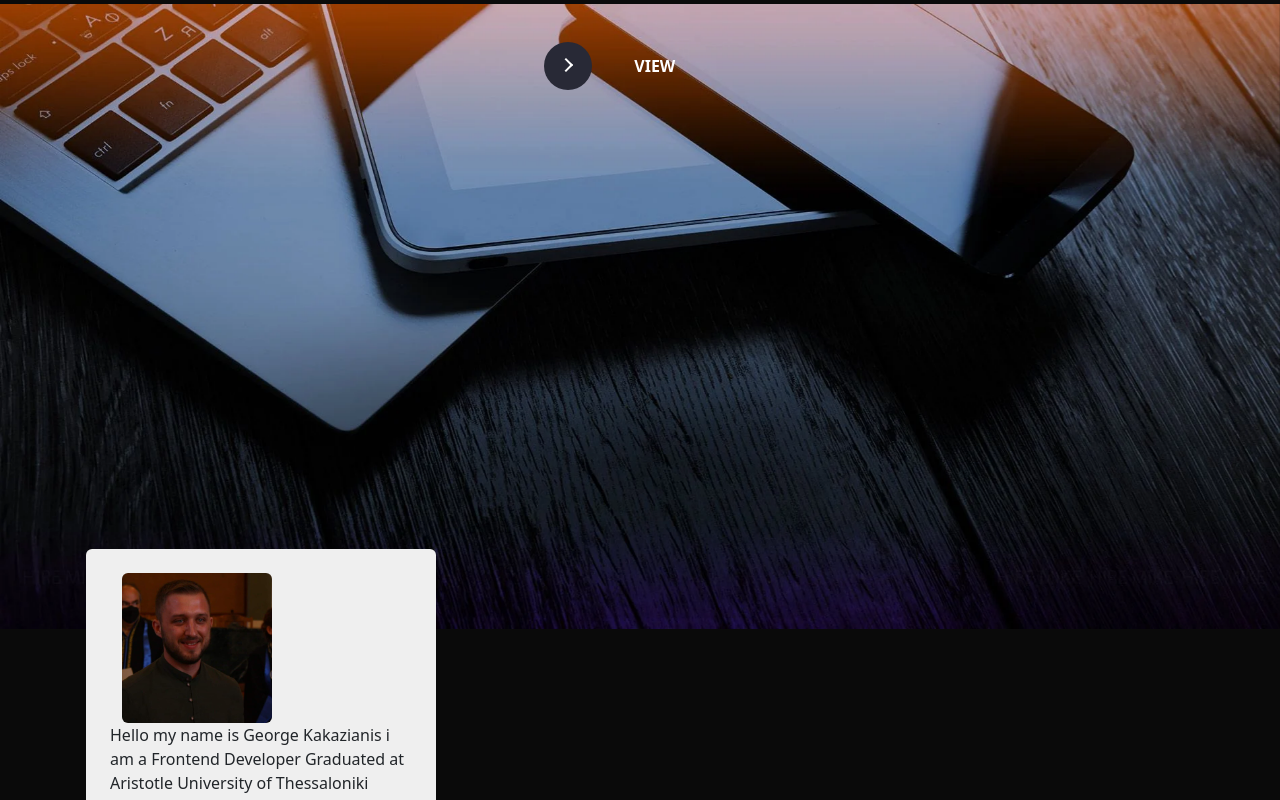
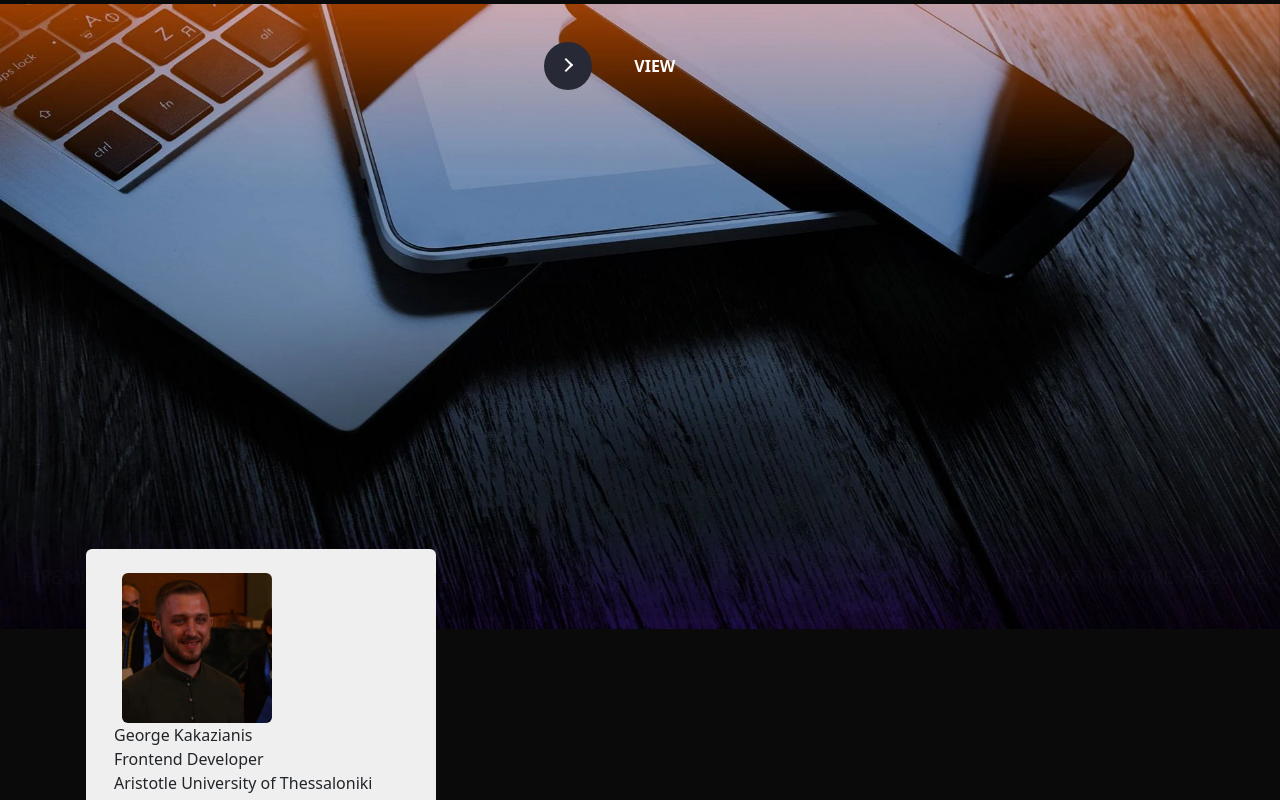
Before and after one commit to Kakajohn/portfolio, a React (Create React App) app: page / in a window 1280 px wide. Both pictures are taken after a click on the button "VIEW". Shown: the top 800 px of the page. Built offline with nearby package versions, Linux system fonts and the light colour scheme.

Commit message:
more clean up

```diff
--- a/src/components/card/ProfilieCard.jsx
+++ b/src/components/card/ProfilieCard.jsx
@@ -2,7 +2,7 @@ import React from 'react';
 import profilephot from '../../assets/img/sample.jpg';
 import './_profilecard.scss';
 import data from '../../config/main-config.json';
-import { FaGithubSquare, FaLinkedin } from 'react-icons/fa';
+import Social from '../social/Social';
 
 /**
  * @returns the profile card of the person that uses the template.
@@ -21,34 +21,12 @@ return (
         {data.profile.map((item, index) => {
         return (
         <div key={index}>
-          <span className='name mt-3'>Hello my name is {item.name} {item.lastname}</span>
-          <span className='idd m-1'>i am a {item.profession}</span>
-          <span className='idd'>
-            Graduated at {item.education} department of {item.dpt}.
-          </span>
-          <span className='m-1'>{item.about}</span>
-          <span className='idd m-1'>You can contact me at {item.contact}</span>
-        </div>
-        );
-        })}
-        {data.profile.map((accounts, id) => {
-        return (
-        <div key={id}>
-          <div className='text mt-3' key={id}>
-            <span>{accounts.visit}</span>
-          </div>
-          <div className='gap-3 mt-3 icons d-flex flex-row justify-content-center align-items-center'>
-            <a href={accounts.linkedin}>
-              <FaLinkedin />
-            </a>
-            <a href={accounts.github}>
-              <FaGithubSquare />
-            </a>
-          </div>
+          <span className='name mt-3 m-1'>{item.info}</span>
         </div>
         );
         })}
       </div>
+      <Social />
     </div>
   </div>
 </>
--- a/src/components/intro/Intro.jsx
+++ b/src/components/intro/Intro.jsx
@@ -9,10 +9,10 @@ import './intro.css'
 const Intro = () => {
 return (
 <>
-  <div id='carouselExampleSlidesOnly' className='carousel slide' data-ride='carousel'>
+  <div id='carouselExampleSlidesOnly' className='carousel slide ' data-ride='carousel'>
     <div className='carousel-inner'>
       <div className='carousel-item active'>
-        <img className='d-block w-100' src={background} alt='First slide' />
+        <img className='d-block w-100' src={background}  alt='background' />
       </div>
     </div>
   </div>
--- a/src/components/intro/intro.css
+++ b/src/components/intro/intro.css
@@ -7,11 +7,25 @@
   background-size: auto;
 }
 
-@media only screen and (max-width: 767px) {
-  body {
-    background-image: url('../../assets/img/mobiletest.png');
+ */
+ body{
+  overflow-x: hidden;
+ }
+
+ /* .back{
+   border: unset;
+   width: 100%;
+   height: 100vh;
+   background-image: url('../../assets/img/backgroundphoto.jpg');
   }
-} */
+
+  @media  (max-width: 767px) {
+    .back {
+      width: 100%;
+      height: 100vh;
+      background-image: url('../../assets/img/mobiletest.png');
+    }
+  } */
 
 .carousel{
   top: -32px !important;
--- a/src/components/skills/Server.jsx
+++ b/src/components/skills/Server.jsx
@@ -15,7 +15,7 @@ setServer(prev => !prev);
 
 return (
 <>
-  <div className='text-center'>
+  <div className='text-center m-1'>
     <button className='see-skills text-center' onClick={setStatus}>
       <span className='circle' aria-hidden='true'>
         <span className='icon arrow'></span>
--- a/src/components/social/Social.jsx
+++ b/src/components/social/Social.jsx
@@ -1,8 +1,25 @@
 import React from 'react'
+import data from '../../config/main-config.json'
+import { FaGithubSquare, FaLinkedin } from 'react-icons/fa';
 
 const Social = () => {
 return (
-<div>Social</div>
+<div>
+    {data.social.map((accounts, id) => {
+    return <div key={id}>
+        <div className='text mt-3' key={id}>
+        </div>
+        <div className='gap-3 mt-3 icons d-flex flex-row justify-content-center align-items-center'>
+            <a href={accounts.linkedin}>
+                <FaLinkedin />
+            </a>
+            <a href={accounts.github}>
+                <FaGithubSquare />
+            </a>
+        </div>
+    </div>
+    })}
+</div>
 )
 }
 
--- a/src/config/main-config.json
+++ b/src/config/main-config.json
@@ -1,16 +1,23 @@
 {
   "profile": [{
-    "name": "George",
-    "lastname": "Kakazianis",
-    "contact": "gkakazianes@gmail.com",
-    "profession": "Frontend Developer",
-    "education": "Aristotle University of Thessaloniki",
-    "about": "",
-    "dpt": "Informatics",
-    "visit": "Feel free to visit my Github and Linkedin accounts.",
-    "linkedin": "",
-    "github": ""
-  }],
+      "info": "George Kakazianis"
+    },
+    {
+      "info": "Frontend Developer"
+    },
+    {
+      "info": "Aristotle University of Thessaloniki"
+    },
+    {
+      "info": "Department of Computer Science"
+    },
+    {
+      "info": "gkakazianes@gmail.com"
+    },
+    {
+      "info": "Feel free to visit my Github and Linkedin accounts."
+    }
+  ],
   "client": [{
       "lang": "HTML",
       "class": "circle-html shadow-html",
@@ -73,9 +80,9 @@
     "title": "George Kakazianis",
     "description": "George Kakazianis - Portfolio"
   },
-  "social": {
+  "social": [{
     "linkedin": "https://www.linkedin.com/in/george-kakazianis-24ba97224/",
     "github": "https://github.com/Kakajohn",
     "email": "gkakazianes@gmail.com"
-  }
+  }]
 }
```
Also changed, not shown: src/assets/img/mobile.png (added), src/assets/img/mobiletest.png.
